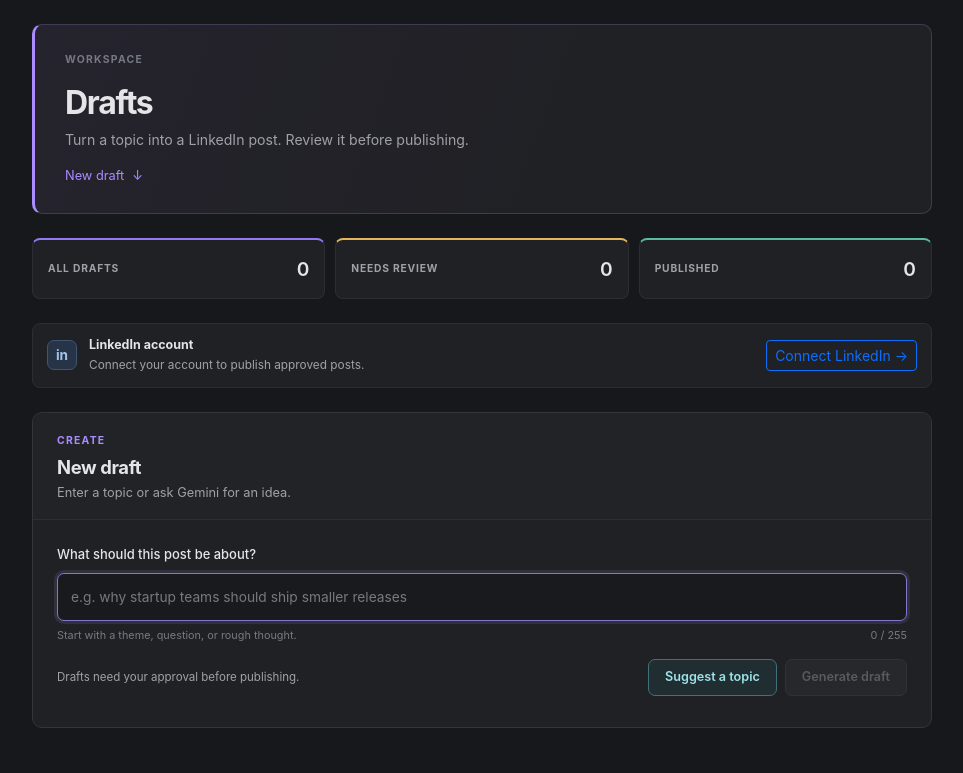
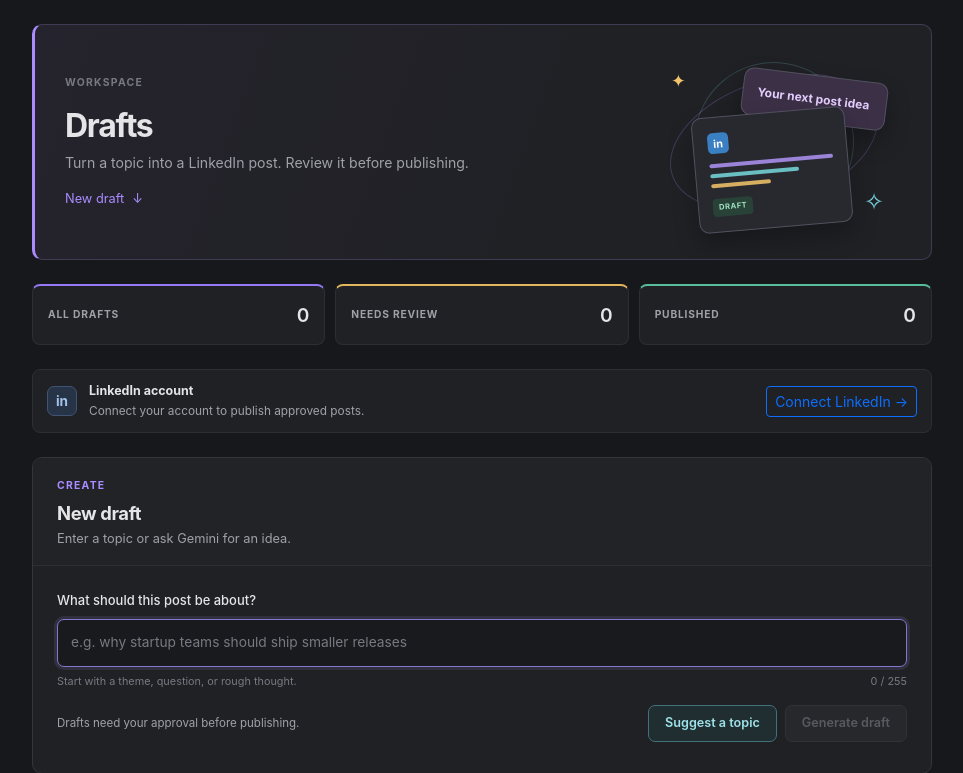
Before and after one commit to Aman-Bharawa/LinkedIn-AI-Content-agent, a Django app: page / in a window 1280 px wide. Shown: the part 62-835 px from the top of the page, without its empty margins (158-1121 px from the left). Run offline with Django 5.2, Linux system fonts and the light colour scheme; the visitor is signed in with stand-in values (Sample User, id 1); data that the repository does not hold is empty; parts of the project's set-up code (start-up, migrations or seed data) failed here and were passed over; some libraries are stand-ins or nearby versions.

Commit message:
Bring back colorful workspace banner art

```diff
--- a/static/css/app.css
+++ b/static/css/app.css
@@ -51,12 +51,34 @@
 .dashboard-shell { max-width: 900px; margin: 0 auto; }
 
 .hero-panel {
+  position: relative;
+  display: flex;
+  align-items: center;
+  justify-content: space-between;
+  overflow: hidden;
+  min-height: 220px;
   padding: 27px 30px;
   border: 1px solid #403a55;
   border-left: 3px solid var(--accent);
   border-radius: 10px;
   background: linear-gradient(110deg,#25232d 0%,#202125 58%);
 }
+.hero-copy { position: relative; z-index: 1; max-width: 570px; }
+.hero-art { position: relative; flex: 0 0 230px; width: 230px; height: 180px; margin-right: 12px; }
+.hero-orbit { position: absolute; top: 50%; left: 50%; border: 1px solid rgba(170,140,255,.24); border-radius: 50%; transform: translate(-50%,-50%) rotate(-18deg); }
+.orbit-one { width: 215px; height: 125px; }
+.orbit-two { width: 160px; height: 160px; border-color: rgba(120,210,223,.2); }
+.hero-note { position: absolute; display: flex; flex-direction: column; justify-content: center; border: 1px solid #51505e; border-radius: 10px; box-shadow: 0 12px 25px rgba(0,0,0,.27); }
+.note-back { top: 23px; right: 2px; width: 145px; height: 48px; padding-left: 14px; color: #e4cdfd; background: #3c3047; font-size: .75rem; font-weight: 650; transform: rotate(7deg); }
+.note-front { top: 60px; right: 40px; width: 154px; height: 116px; padding: 14px; background: #28282f; transform: rotate(-5deg); }
+.note-mark { display: grid; place-items: center; width: 21px; height: 21px; margin-bottom: 10px; border-radius: 5px; color: #fff; background: #397fc2; font-size: .68rem; font-weight: 750; }
+.note-lines { width: 100%; height: 4px; margin-bottom: 6px; border-radius: 4px; background: #9b83d7; }
+.note-lines.short { width: 72%; background: #69bfc2; }
+.note-lines.shorter { width: 48%; background: #d6ae62; }
+.note-tag { align-self: flex-start; margin-top: 5px; padding: 3px 6px; border-radius: 4px; color: #9ee0c1; background: #294237; font-size: .48rem; font-weight: 750; letter-spacing: .06em; }
+.hero-glint { position: absolute; color: #f0c36c; }
+.glint-one { top: 16px; left: 12px; font-size: 1.1rem; }
+.glint-two { right: 5px; bottom: 12px; color: #78d2df; font-size: 1.5rem; }
 .eyebrow { color: var(--quiet); font-size: .65rem; font-weight: 700; letter-spacing: .12em; }
 .hero-copy h1 { margin: 8px 0 7px; color: var(--ink); font-size: 2rem; font-weight: 650; letter-spacing: -.04em; }
 .hero-copy>p:not(.eyebrow) { margin-bottom: 12px; color: var(--muted); font-size: .88rem; }
@@ -178,6 +200,7 @@
   .hero-panel { padding: 21px; }
   .hero-copy h1 { font-size: 1.7rem; }
   .hero-copy>p:not(.eyebrow) { font-size: .82rem; }
+  .hero-art { position: absolute; right: -122px; bottom: -91px; margin: 0; opacity: .55; transform: scale(.78); }
   .stats-grid { grid-template-columns: 1fr; gap: 7px; }
   .stat-card { min-height: 48px; padding: 10px 12px; }
   .connection-strip { gap: 9px; padding: 10px; }
--- a/templates/core/home.html
+++ b/templates/core/home.html
@@ -10,6 +10,20 @@
           <h1>Drafts</h1>
           <p>Turn a topic into a LinkedIn post. Review it before publishing.</p>
           <a class="hero-link" href="#create-draft">New draft <span aria-hidden="true">↓</span></a>
+        </div>
+        <div class="hero-art" aria-hidden="true">
+          <div class="hero-orbit orbit-one"></div>
+          <div class="hero-orbit orbit-two"></div>
+          <div class="hero-note note-back">Your next post idea</div>
+          <div class="hero-note note-front">
+            <span class="note-mark">in</span>
+            <span class="note-lines"></span>
+            <span class="note-lines short"></span>
+            <span class="note-lines shorter"></span>
+            <span class="note-tag">DRAFT</span>
+          </div>
+          <span class="hero-glint glint-one">✦</span>
+          <span class="hero-glint glint-two">✧</span>
         </div>
       </section>
 
```
